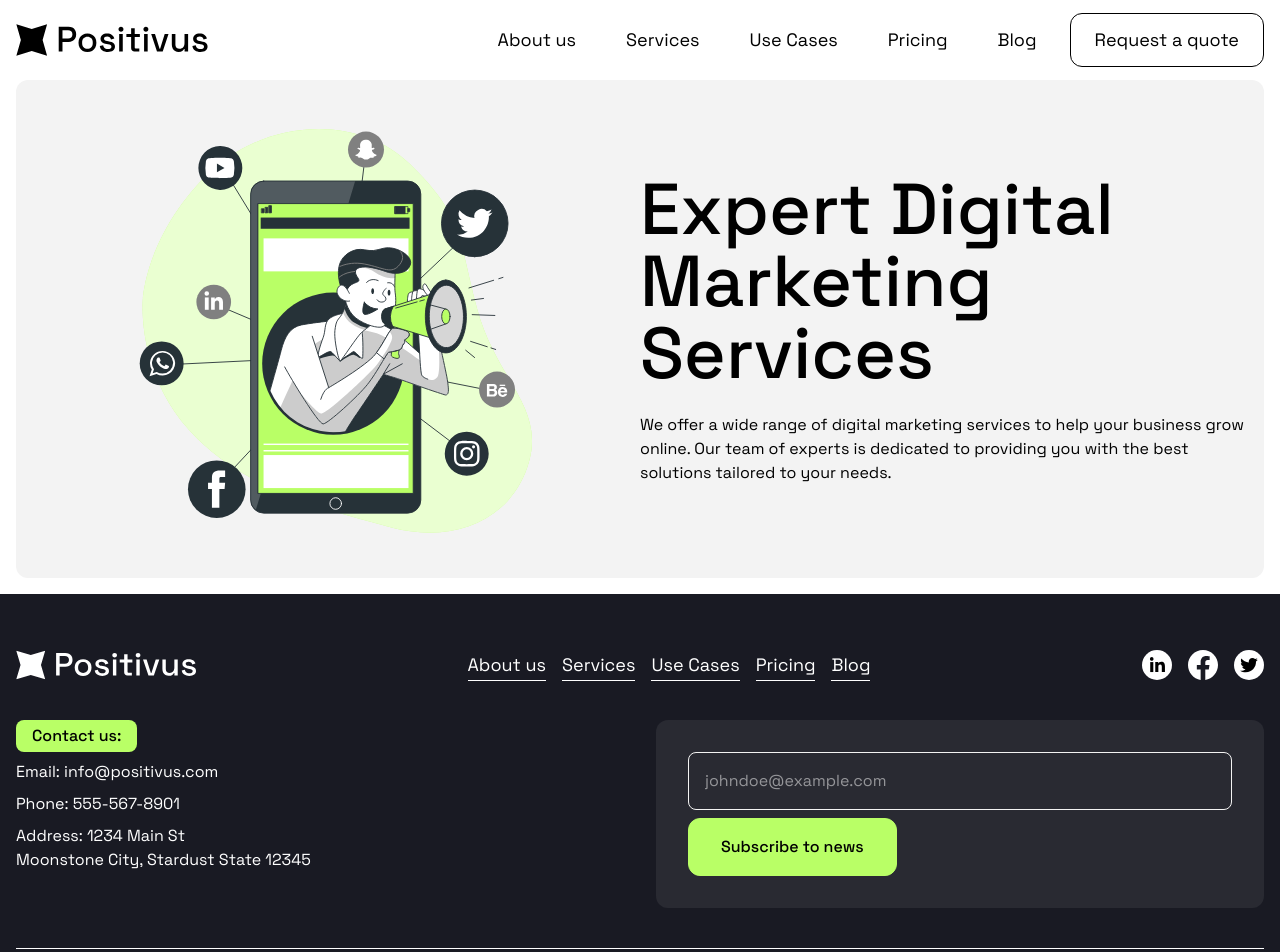
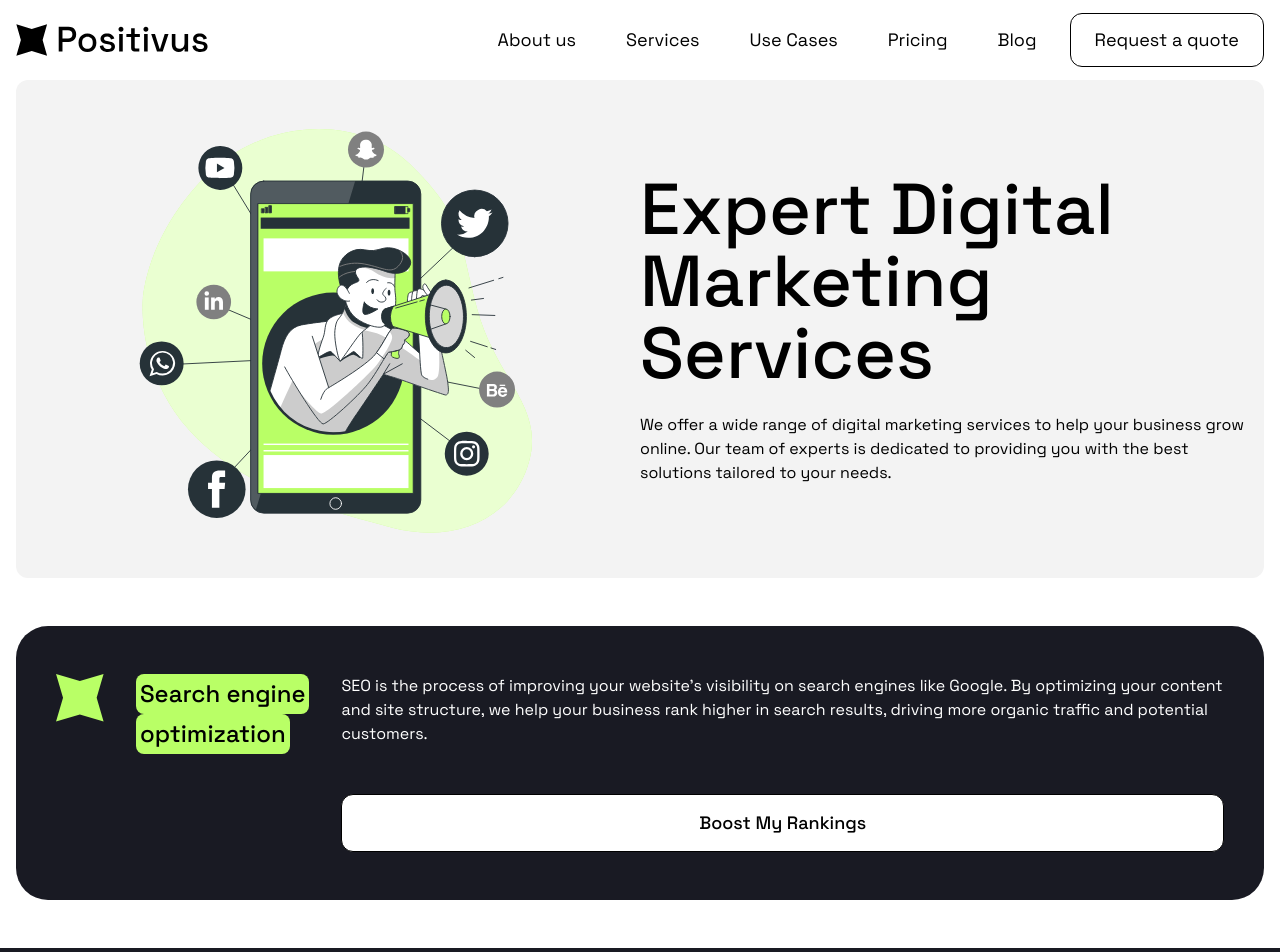
Before and after one commit to iabdwahab/positivus-agency, a React (Vite) app: page /#/services in a window 1280 px wide. Shown: the top 952 px of the page. Built offline with nearby package versions, Linux system fonts and the light colour scheme.

Commit message:
Implementing SEOService Card.

```diff
--- /dev/null
+++ b/src/components/SEOService.tsx
@@ -0,0 +1,24 @@
+import icon from "/logo-notext.svg";
+
+function SEOService() {
+  return (
+    <section className="section container">
+      <div className="bg-secondary grid grid-cols-[auto_auto_1fr] gap-8 rounded-4xl px-10 py-12">
+        <div>
+          <img src={icon} alt="Icon" className="w-12" />
+        </div>
+        <div>
+          <h3 className="flex w-fit flex-col text-2xl font-medium text-black">
+            <span className="bg-primary w-fit rounded-lg p-1">Search engine</span>
+            <span className="bg-primary w-fit rounded-lg p-1">optimization</span>
+          </h3>
+        </div>
+        <div className="flex flex-col gap-12">
+          <p className="text-white">SEO is the process of improving your website's visibility on search engines like Google. By optimizing your content and site structure, we help your business rank higher in search results, driving more organic traffic and potential customers.</p>
+          <button className="hover:bg-primary duration-normal w-full cursor-pointer rounded-xl border bg-white py-[14px] text-lg font-medium">Boost My Rankings</button>
+        </div>
+      </div>
+    </section>
+  );
+}
+export default SEOService;
--- a/src/pages/Services.tsx
+++ b/src/pages/Services.tsx
@@ -1,4 +1,5 @@
 import LandingCard from "../components/landing/LandingCard";
+import SEOService from "../components/SEOService";
 
 import landingIllustration from "/services/landing.svg";
 
@@ -10,6 +11,8 @@ function Services() {
         <LandingCard.Description text="We offer a wide range of digital marketing services to help your business grow online. Our team of experts is dedicated to providing you with the best solutions tailored to your needs." />
         <LandingCard.Image src={landingIllustration} />
       </LandingCard>
+
+      <SEOService />
     </>
   );
 }
```
